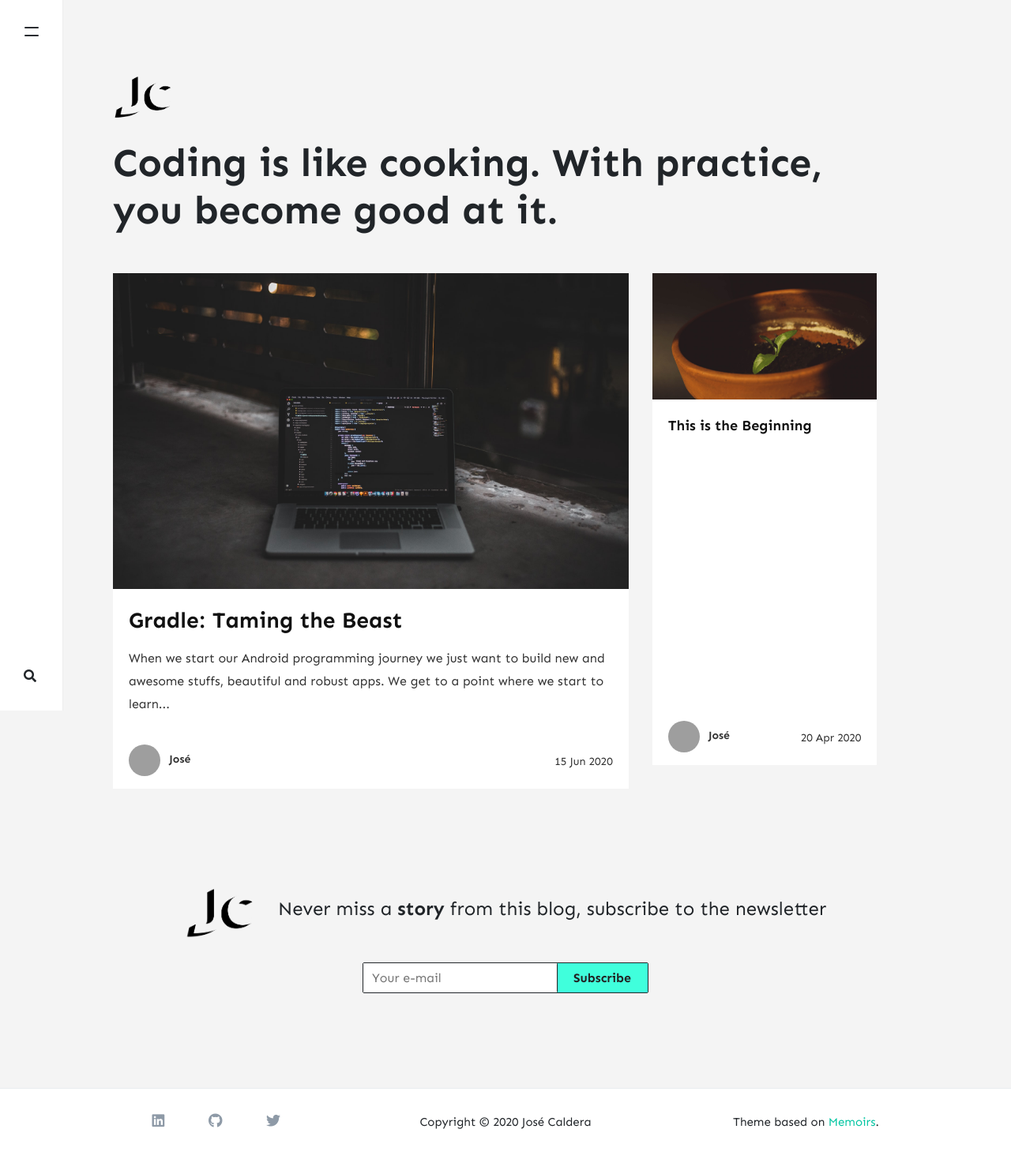
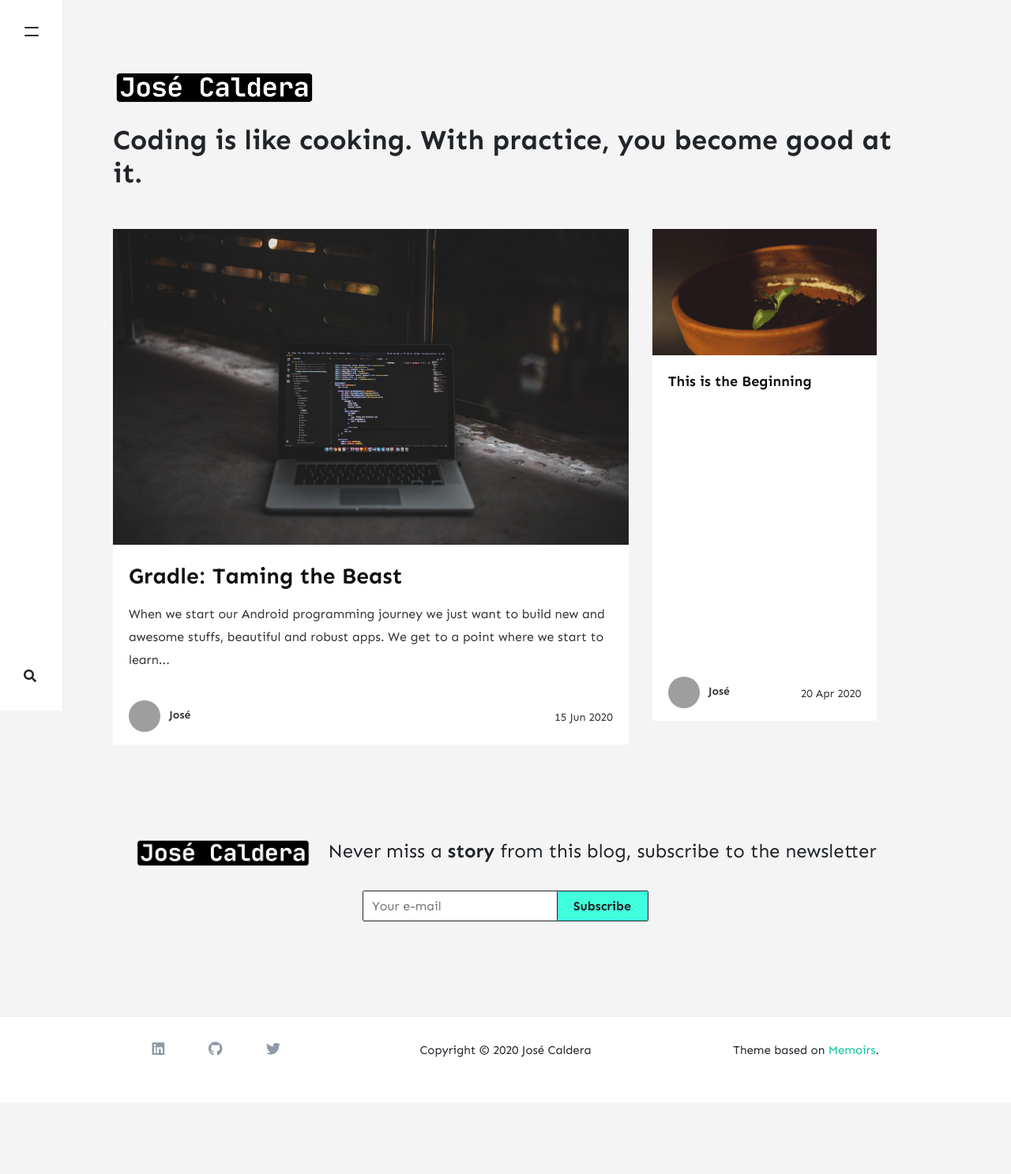
Before and after one commit to jmcaldera/jmcaldera.github.io, a Jekyll site: the page built from index.html, in a window 1280 px wide. Shown: the whole page at 79% size. Built offline with Jekyll 4.4.1, drawn with Linux system fonts in a browser that asks for light colours; nearby versions of some CDN libraries; the list of posts is cut into pages by our own code; after the commit the page ends 1396 px from its top, so only the background shows below that; grey boxes are pictures that could not be loaded.

Commit message:
Change logo and size

```diff
--- a/_config.yml
+++ b/_config.yml
@@ -2,7 +2,7 @@
 name: "José Caldera"
 title: "josecaldera.dev"
 description: "Coding is like cooking. With practice, you become good at it."
-logo: 'assets/images/logo.png'
+logo: 'assets/images/logo_v2.png'
 favicon: 'assets/images/logo.png'
 baseurl: ""
 google_analytics: 'UA-163695043-1'
--- a/assets/css/theme.scss
+++ b/assets/css/theme.scss
@@ -43,7 +43,7 @@ h1,h2,h3,h4,h5,h6 {
     line-height:1.3;
     font-size:35px;
     @include media-breakpoint-up(sm) {
-        font-size:50px;
+        font-size:35px;
         line-height:1.2;
     }
 }
@@ -114,7 +114,7 @@ img, img:hover {
 }
 // menu
 .navbar-brand img {
-    max-height:60px;
+    max-height:40px;
     margin-bottom:20px;
     margin-top:20px;
 }
@@ -365,7 +365,7 @@ img, img:hover {
     }
     margin-top:120px;
     img.newsletter-logo {
-        max-height:70px;
+        max-height:35px;
     }
     input {
         border:1px solid transparent;
```
Also changed, not shown: assets/images/logo_v2.png (added).
